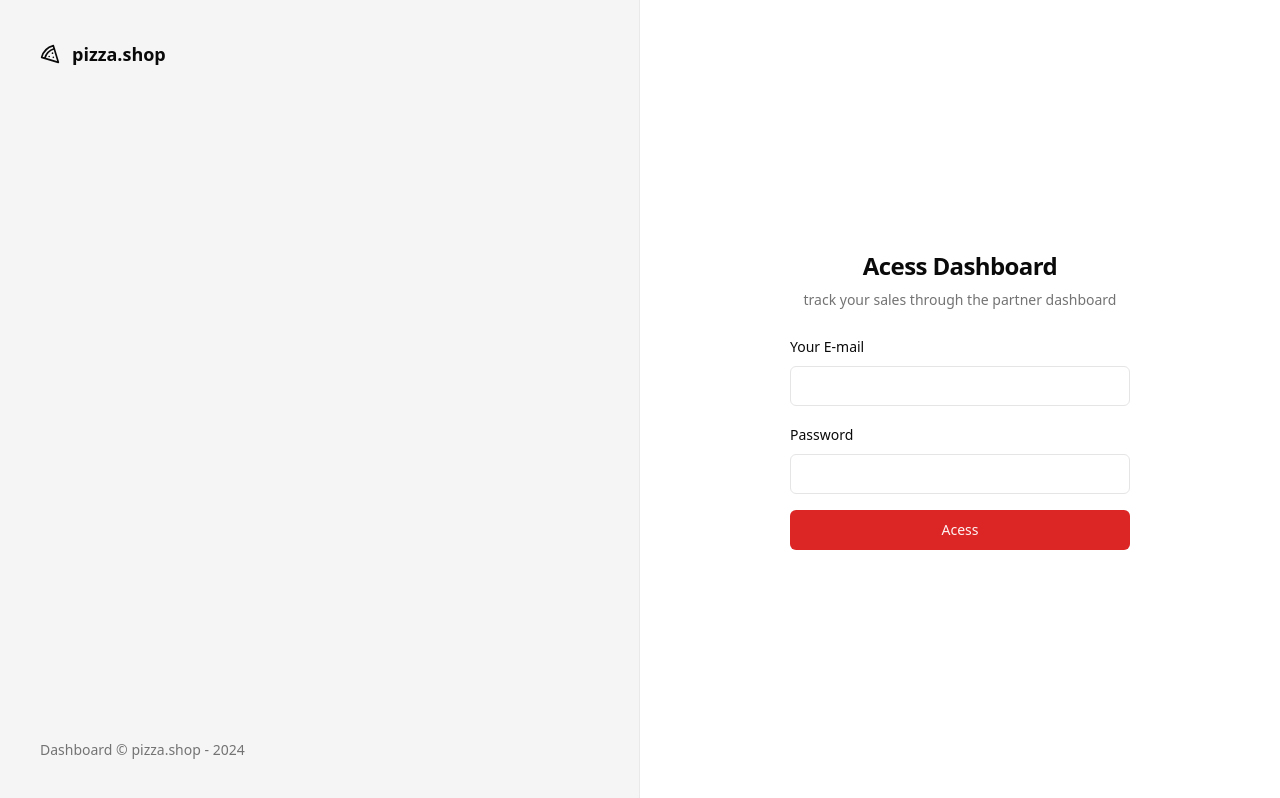
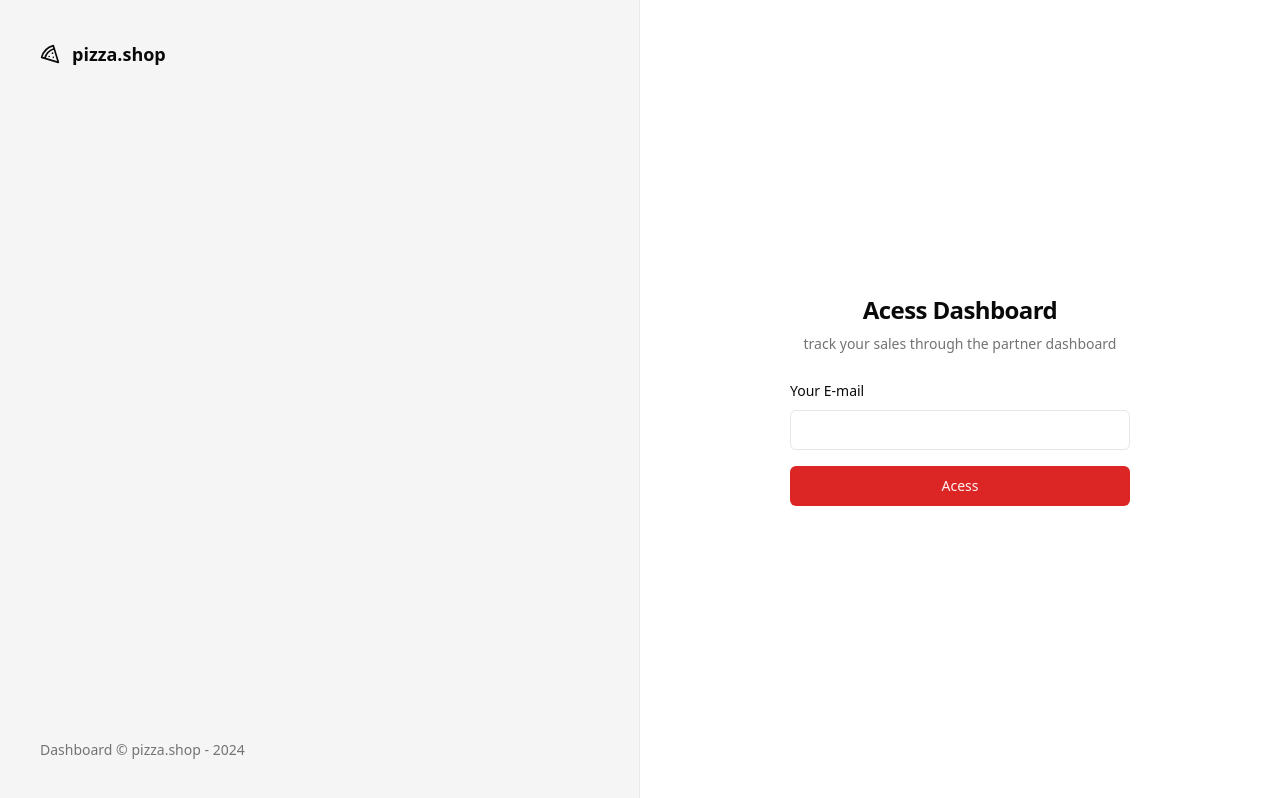
Before and after one commit to eduaardofranco/pizza-shop-web, a React app: page /sign-in in a window 1280 px wide. Built offline with nearby package versions, Linux system fonts and the light colour scheme; the HTML template or start-up script is replaced by a standard one.

Commit message:
validate signin form with zod/react-hook-form

```diff
--- a/package.json
+++ b/package.json
@@ -10,6 +10,7 @@
     "preview": "vite preview"
   },
   "dependencies": {
+    "@hookform/resolvers": "^3.3.4",
     "@radix-ui/react-label": "^2.0.2",
     "@radix-ui/react-slot": "^1.0.2",
     "add": "^2.0.6",
@@ -24,11 +25,13 @@
     "react": "^18.2.0",
     "react-dom": "^18.2.0",
     "react-helmet-async": "^2.0.4",
+    "react-hook-form": "^7.51.1",
     "react-router-dom": "^6.22.3",
     "shadcn-ui": "^0.8.0",
     "sort-by": "^0.0.2",
     "tailwind-merge": "^2.2.2",
-    "tailwindcss-animate": "^1.0.7"
+    "tailwindcss-animate": "^1.0.7",
+    "zod": "^3.22.4"
   },
   "devDependencies": {
     "@rocketseat/eslint-config": "^2.2.2",
--- a/src/pages/auth/sign-in.tsx
+++ b/src/pages/auth/sign-in.tsx
@@ -2,8 +2,23 @@ import { Button } from "@/components/ui/button";
 import { Input } from "@/components/ui/input";
 import { Label } from "@/components/ui/label";
 import { Helmet } from "react-helmet-async";
+import { useForm } from 'react-hook-form'
+import * as z from 'zod'
 
+const signInForm = z.object({
+    email: z.string().email()
+})
+
+type SignInForm = z.infer<typeof signInForm>
 export function SignIn() {
+
+    const { register, handleSubmit, formState: { isSubmitting} } = useForm<SignInForm>()
+
+    async function handleSignIn(data: SignInForm) {
+        console.log(data)
+        await new Promise((resolve) => setTimeout(resolve, 20000))
+    }
+
     return (
         <>
             <Helmet title="Login" />
@@ -16,16 +31,21 @@ export function SignIn() {
                         </p>
                     </div>
 
-                    <form className="space-y-4">
+                    <form className="space-y-4" onSubmit={handleSubmit(handleSignIn)}>
                         <div className="space-y-2">
                             <Label htmlFor="email">Your E-mail</Label>
-                            <Input id="email" type="email" />
+                            <Input
+                                id="email"
+                                type="email"
+                                {...register('email')}
+                            />
                         </div>
-                        <div className="space-y-2">
-                            <Label htmlFor="password">Password</Label>
-                            <Input id="password" type="password" />
-                        </div>
-                        <Button type="submit" className="w-full">Acess</Button>
+                        <Button
+                            type="submit"
+                            className="w-full"
+                            disabled={isSubmitting}>
+                            Acess
+                        </Button>
                     </form>
                 </div>
 
```
Also changed, not shown: 1 other file (tests, documents, lock files or other folders).
